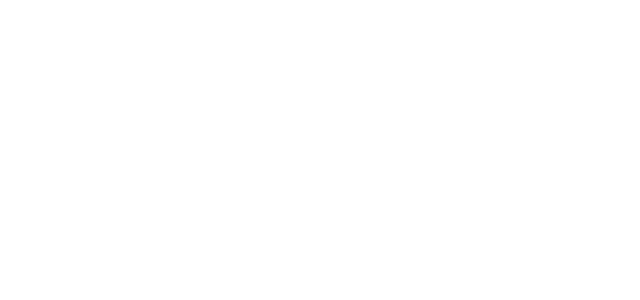
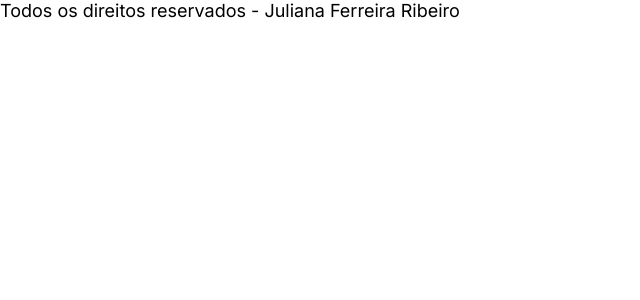
Before and after one commit to JulianaFerreiraRibeiro/KZ-Feed, a React (Vite) app in the folder kz-feed/: page / in a window 1280 px wide. Before the commit this address had no page. Shown: the top 300 px of the page, without its empty margins (0-640 px from the left). Built offline with nearby package versions, Linux system fonts and the light colour scheme.

Commit message:
feat/Footer skeleton

```diff
--- a/kz-feed/src/App.tsx
+++ b/kz-feed/src/App.tsx
@@ -1,3 +1,4 @@
+import { Footer } from "./components/footer"
 import { AppRoutes } from "./routes"
 import { GlobalStyles } from "./styles/globalStyles"
 
@@ -7,6 +8,7 @@ function App() {
     <>
       <GlobalStyles/>
       <AppRoutes/>
+      <Footer/>
     </>
   )
 }
--- /dev/null
+++ b/kz-feed/src/components/footer/index.tsx
@@ -0,0 +1,9 @@
+import { ParagraphOne } from "../typography"
+
+export const Footer = () => {
+    return (
+        <footer>
+            <ParagraphOne>Todos os direitos reservados - Juliana Ferreira Ribeiro</ParagraphOne>
+        </footer>
+    )
+}
```
